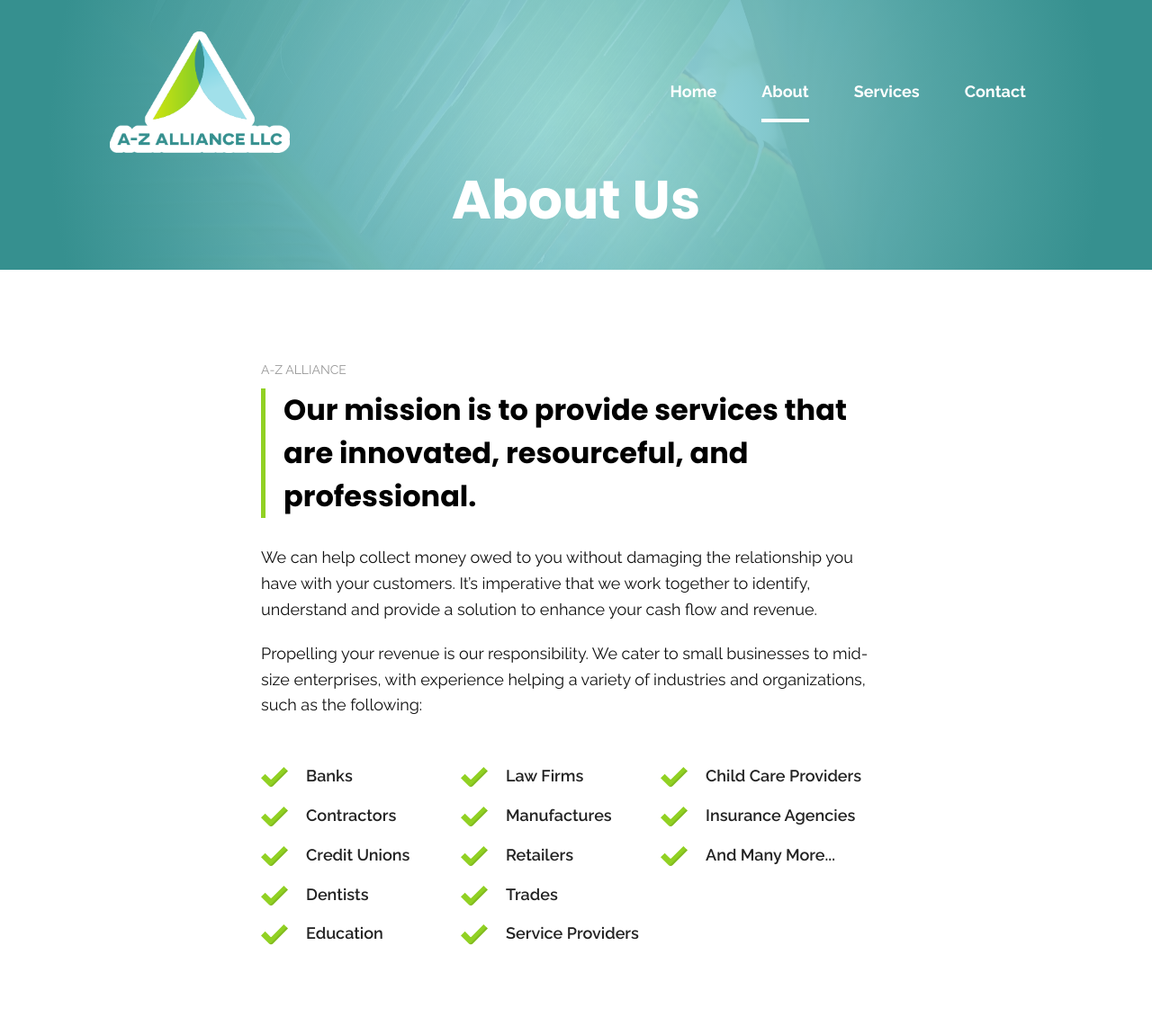
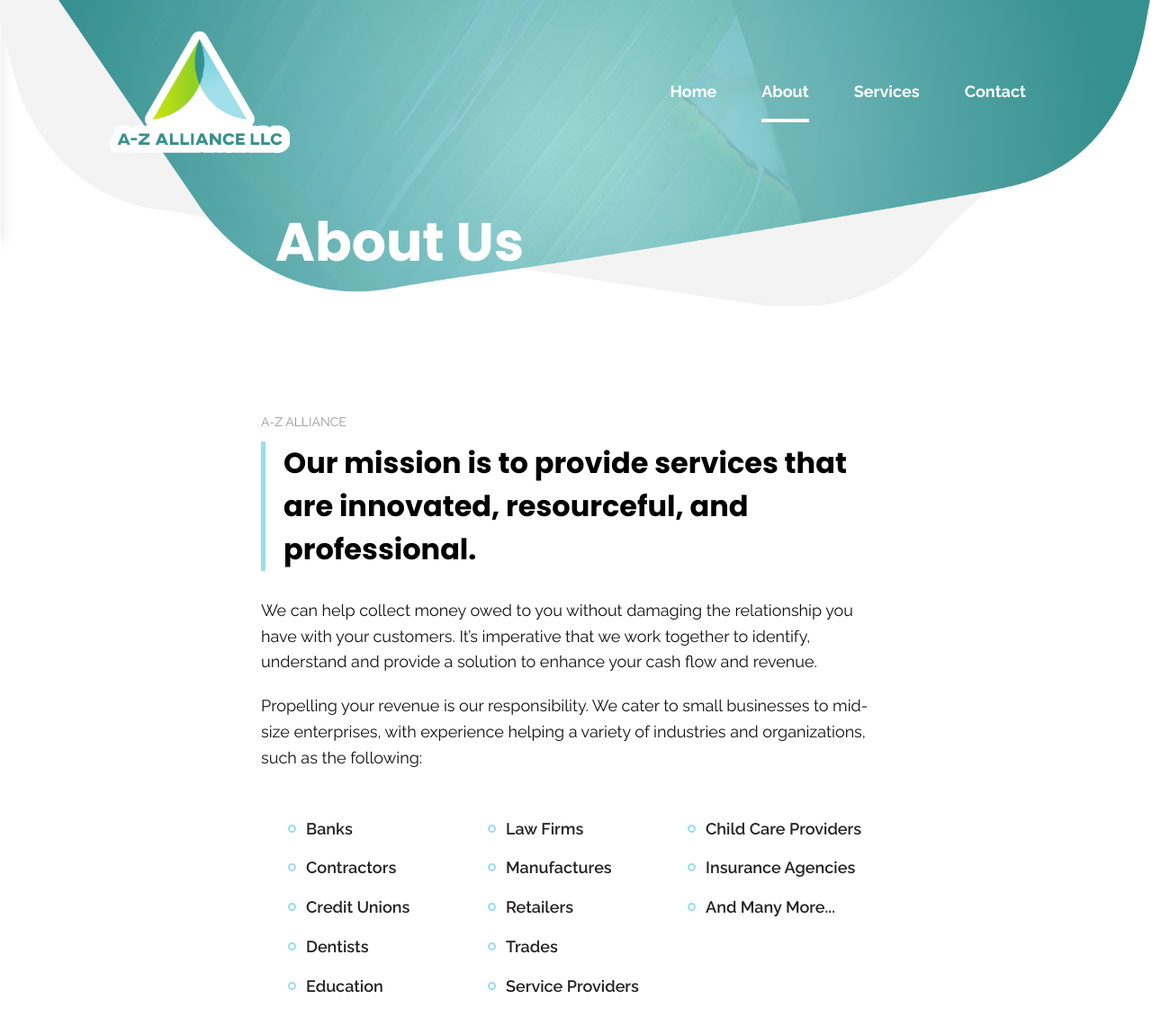
Before and after one commit to OakHarbor/AZ-Alliance, a plain HTML site: page html/about.html in a window 1280 px wide. Shown: the top 1141 px of the page at 90% size. Drawn offline with nearby package versions, Linux system fonts and the light colour scheme.

Commit message:
adde favion

```diff
--- a/css/about.css
+++ b/css/about.css
@@ -30,7 +30,7 @@
     font-size: 1.6em;
     margin-top: 10px;
     margin-bottom: 30px;
-    border-left: 5px solid var(--primary);
+    border-left: 5px solid rgb(154,222,233);
     padding-left: 20px;
 }
 
@@ -56,16 +56,13 @@
 
 .about-content ul li:before {
     content: "";
-    margin-bottom: 10px;
     position: absolute;
-    left: -50px;
-    top: -13px;
-    background: url("/images/check.svg");
-    background-size: contain;
-    background-repeat: no-repeat;
-    background-position: center;
-    height: 30px;
-    width: 30px;
+    left: -20px;
+    top: 9px;
+    height: 5px;
+    width: 5px;
+    border-radius: 50%;
+    border: 2px solid rgb(154,222,233);
 }
 
 .about-content ul li:before svg {
@@ -176,10 +173,6 @@
         height: 260px;
     }
 
-    .about-content ul li:before {
-        top: 0px;
-    }
-
     #compliance .container {
         width: 600px;
     }
--- a/css/core-styles.css
+++ b/css/core-styles.css
@@ -351,12 +351,6 @@ h1, h2, h3, h4, h5, h6 {
     font-size: 22px;
 	text-decoration: none;
 	padding: 5px 10px 5px 10px;
-	-webkit-transition: .3s ease-in-out;
-	-o-transition: .3s ease-in-out;
-	transition: .3s ease-in-out;
-	-webkit-transition-delay: .2s;
-	     -o-transition-delay: .2s;
-	        transition-delay: .2s;
 	opacity: 0;
     visibility: hidden;
     color: #121212;
@@ -645,18 +639,12 @@ footer .design-credit p a {
 		padding: 20px 0;
         color: #fff;
         font-weight: bold;
-		-webkit-transition: .2s ease;
-		-o-transition: .2s ease;
-		transition: .2s ease;
 		font-size: 1em;
 	}
 
 	.side-nav ul li a:hover {
 		cursor: pointer;
 		opacity: .8;
-		-webkit-transition: .2s ease;
-		-o-transition: .2s ease;
-        transition: .2s ease;
         border-bottom: 4px solid #fff;
 	}
 
--- a/css/sub-page.css
+++ b/css/sub-page.css
@@ -35,6 +35,14 @@
     font-size: 40px;
     width: 100%;
     text-align: center;
+}
+
+.graphic {
+    position: absolute;
+    bottom: 0;
+    left: 0;
+    width: 100%;
+    z-index: 1;
 }
 
 /*-- -------------------------- -->
@@ -92,6 +100,10 @@
     <---           Landing          -->
     <--- -------------------------- -*/
 
+    #sub-page {
+        padding-top: 60%;
+    }
+
     #sub-page h1 {
         font-size: 60px;
     }
@@ -116,9 +128,12 @@
     #sub-page {
         background-attachment: fixed;
         margin-bottom: 50px;
+        padding-top: 28%;
     }
 
     #sub-page h1 {
         font-size: 60px;
+        width: 400px;
+        transform: translate(-99%, 50%);
     }
 }
--- a/html/about.html
+++ b/html/about.html
@@ -11,6 +11,13 @@
 
         gtag('config', 'G-22PPWVV3YD');
     </script>
+
+    <link rel="apple-touch-icon" sizes="180x180" href="/apple-touch-icon.png">
+    <link rel="icon" type="image/png" sizes="32x32" href="/favicon-32x32.png">
+    <link rel="icon" type="image/png" sizes="16x16" href="/favicon-16x16.png">
+    <link rel="manifest" href="/site.webmanifest">
+    <meta name="msapplication-TileColor" content="#da532c">
+    <meta name="theme-color" content="#ffffff">
 
     <meta charset="UTF-8">
     <meta name="viewport" content="width=device-width, initial-scale=1.0">
@@ -91,6 +98,7 @@
         <div class="container">
             <h1>About Us</h1>
         </div>
+        <img aria-hidden="true" class="graphic" src="/images/graphic.png" alt="">
     </section>
 
     <!-- ============================================ -->
```
Also changed, not shown: browserconfig.xml (added, +9 -0 lines), html/contact.html (+7 -0 lines), html/services.html (+7 -0 lines), index.html (+7 -0 lines), android-chrome-192x192.png (added), android-chrome-512x512.png (added), apple-touch-icon.png (added), favicon-16x16.png (added), favicon-32x32.png (added), favicon.ico (added), images/favicon.png (added), mstile-150x150.png (added), site.webmanifest (added).
